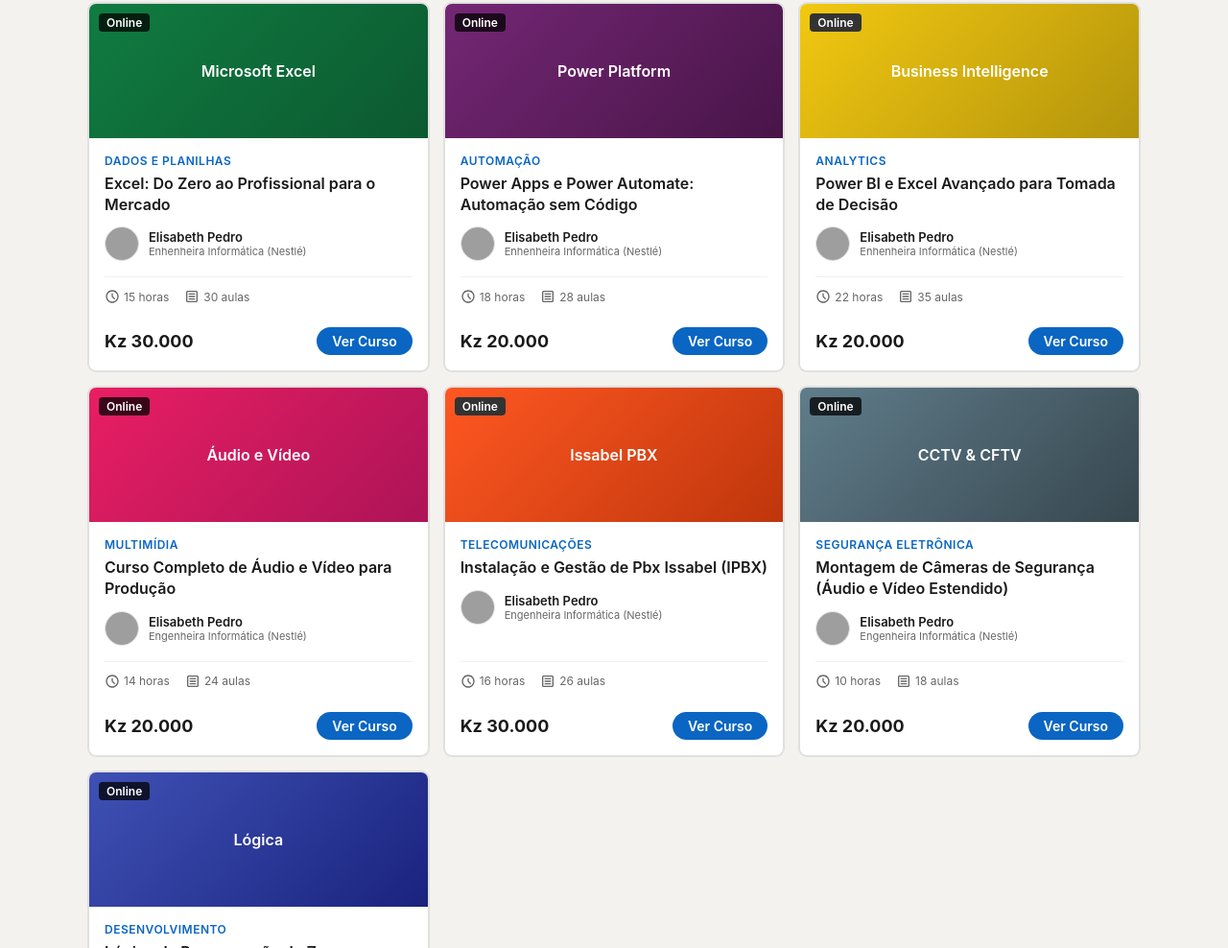
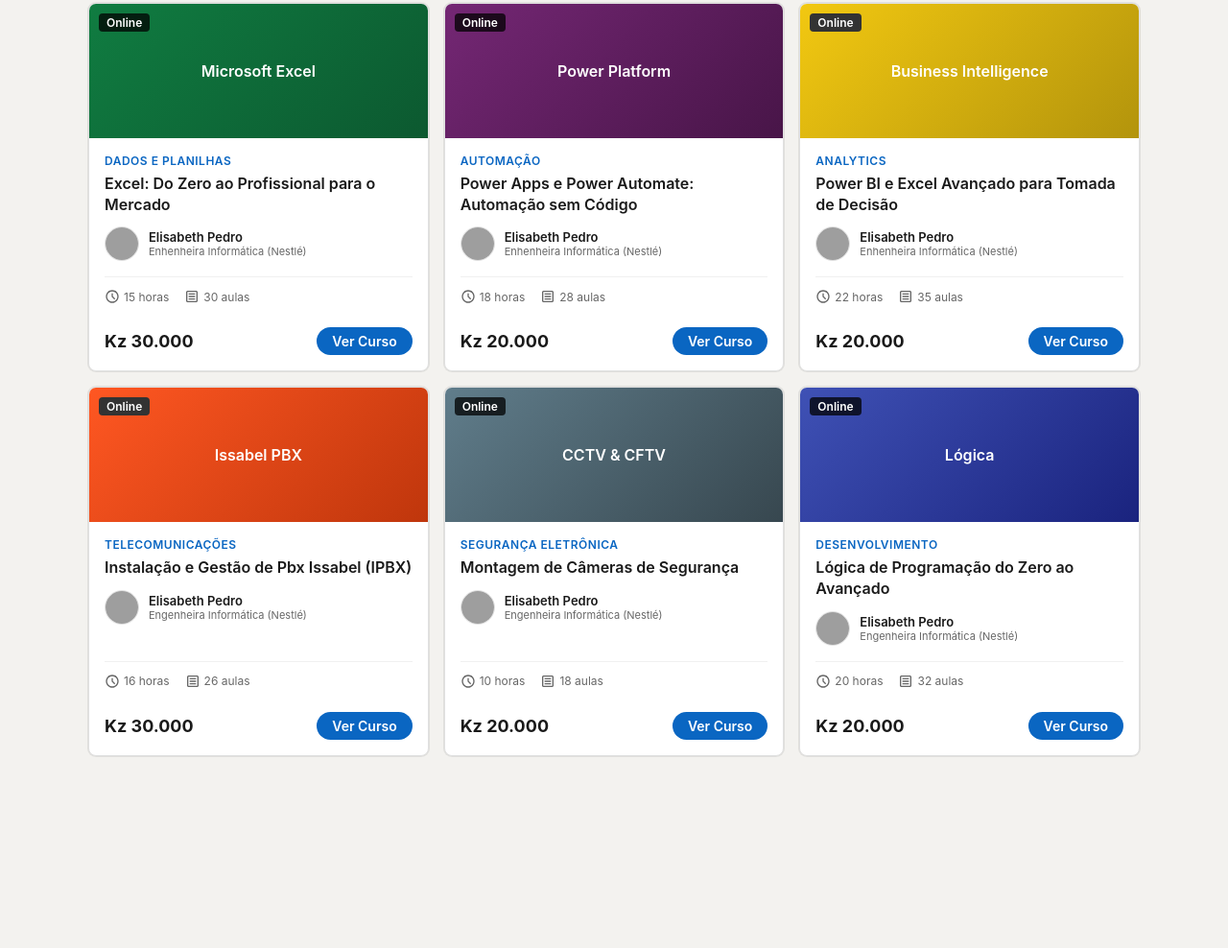
Before and after one commit to Ukwally/Elisabeth, a plain HTML site: page cursos.html in a window 1280 px wide. Shown: the part 628-1616 px from the top of the page at 96% size. After the commit the page ends 1440 px from the top, so only its background shows below. Drawn offline with Linux system fonts and the light colour scheme; grey boxes are pictures that could not be loaded.

Commit message:
alterar titulos

```diff
--- a/cursos.html
+++ b/cursos.html
@@ -1,4 +1,5 @@
 <!-- NOVO CURSO 6: OneDrive + SharePoint + Microsoft Lists -->
+<!-- NOVO CURSO: Áudio e Vídeo (Curso Completo de Áudio e Vídeo para Produção OU AUDIOVISUAL) -->
 <!DOCTYPE html>
 <html lang="pt-BR">
 <head>
@@ -343,7 +344,7 @@
             </div>
             <div class="course-content">
                 <span class="course-category">Gestão</span>
-                <h2 class="course-title">Scrum e Kanban para Engenharia de Performance</h2>
+                <h2 class="course-title">Scrum e Kanban</h2>
 
                 <div class="course-instructor">
                     <img class="instructor-avatar" src="./assets/images/elisabeth.png" alt="Amanda Costa">
@@ -413,7 +414,7 @@
             </div>
             <div class="course-content">
                 <span class="course-category">Produtividade</span>
-                <h2 class="course-title">Teams + Outlook: Comunicação e Gestão de E-mails Eficiente</h2>
+                <h2 class="course-title">Teams + Outlook</h2>
 
                 <div class="course-instructor">
                     <img class="instructor-avatar" src="./assets/images/elisabeth.png" alt="Lucas Martins">
@@ -542,40 +543,6 @@
             </div>
         </div>
 
-        <!-- NOVO CURSO: Áudio e Vídeo -->
-        <div class="course-card">
-            <div class="course-image" style="background: linear-gradient(135deg, #e91e63, #ad1457);">
-                Áudio e Vídeo
-                <span class="course-badge">Online</span>
-            </div>
-            <div class="course-content">
-                <span class="course-category">Multimídia</span>
-                <h2 class="course-title">Curso Completo de Áudio e Vídeo para Produção</h2>
-
-                <div class="course-instructor">
-                    <img class="instructor-avatar" src="./assets/images/elisabeth.png" alt="Elisabeth Pedro">
-                    <div class="instructor-info">
-                        <span class="instructor-name">Elisabeth Pedro</span>
-                        <span class="instructor-role">Engenheira Informática (Nestlé)</span>
-                    </div>
-                </div>
-
-                <div class="course-meta">
-                    <div class="meta-item">
-                        <svg xmlns="http://www.w3.org/2000/svg" height="16" viewBox="0 -960 960 960" width="16"><path d="m612-292 56-56-148-148v-184h-80v216l172 172ZM480-80q-83 0-156-31.5T197-197q-54-54-85.5-127T80-480q0-83 31.5-156T197-763q54-54 127-85.5T480-880q83 0 156 31.5T763-763q54 54 85.5 127T880-480q0 83-31.5 156T763-197q-54 54-127 85.5T480-80Zm0-80q134 0 227-93t93-227q0-134-93-227t-227-93q-134 0-227 93t-93 227q0 134 93 227t227 93Z"/></svg>
-                        <span>14 horas</span>
-                    </div>
-                    <div class="meta-item">
-                        <svg xmlns="http://www.w3.org/2000/svg" height="16" viewBox="0 -960 960 960" width="16"><path d="M200-120q-33 0-56.5-23.5T120-200v-560q0-33 23.5-56.5T200-840h560q33 0 56.5 23.5T840-760v560q0 33-23.5 56.5T760-120H200Zm0-80h560v-560H200v560Zm80-80h400v-80H280v80Zm0-160h400v-80H280v80Zm0-160h400v-80H280v80Z"/></svg>
-                        <span>24 aulas</span>
-                    </div>
-                </div>
-                <div class="course-footer">
-                    <span class="course-price">Kz 20.000</span>
-                    <button class="btn-enroll">Ver Curso</button>
-                </div>
-            </div>
-        </div>
 
         <!-- NOVO CURSO: PBX Issabel -->
         <div class="course-card">
@@ -620,7 +587,7 @@
             </div>
             <div class="course-content">
                 <span class="course-category">Segurança Eletrônica</span>
-                <h2 class="course-title">Montagem de Câmeras de Segurança (Áudio e Vídeo Estendido)</h2>
+                <h2 class="course-title">Montagem de Câmeras de Segurança</h2>
 
                 <div class="course-instructor">
                     <img class="instructor-avatar" src="./assets/images/elisabeth.png" alt="Elisabeth Pedro">
```
